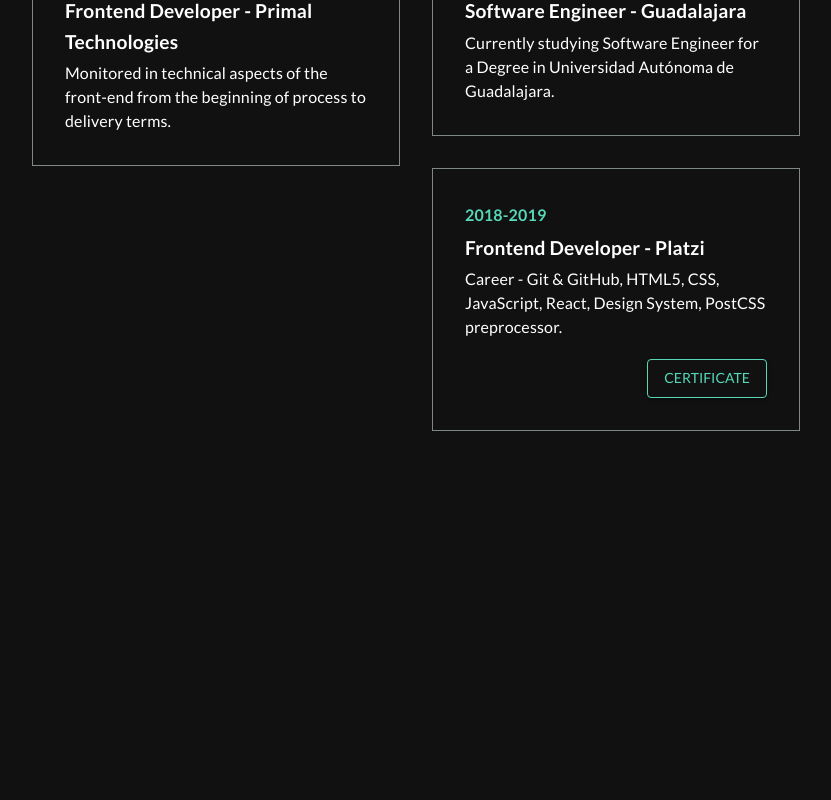
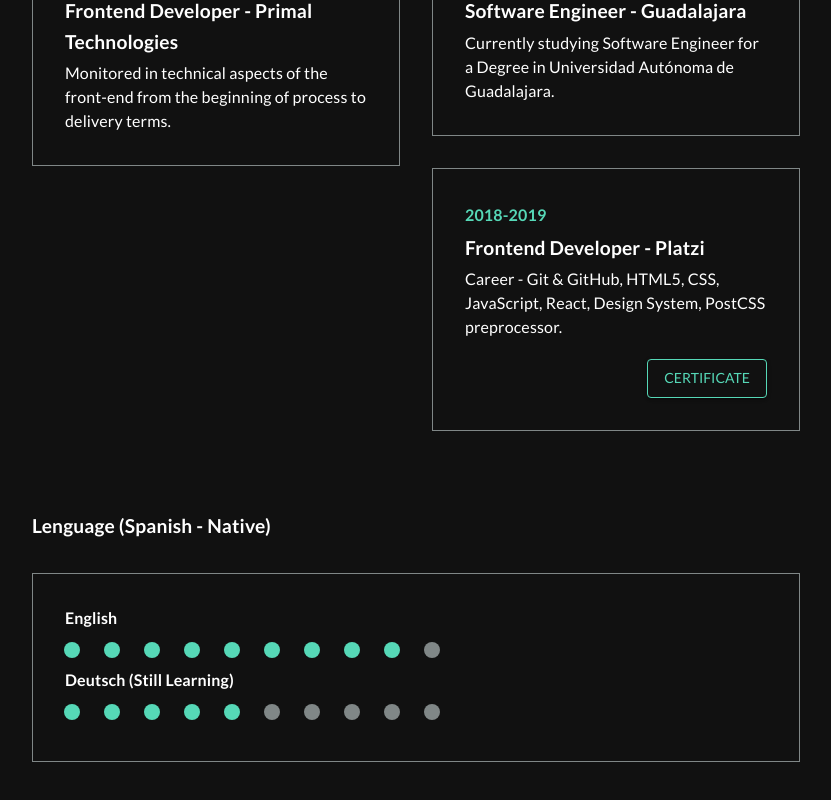
Before and after one commit to Juaniconn/juan-ponce-portfolio, a React (Create React App) app: page /resume in a window 1280 px wide. Shown: the part 2703-3503 px from the top of the page, without its empty margins (224-1055 px from the left). Before the commit the page ends 3214 px from the top, so only its background shows below. Built offline with nearby package versions, Linux system fonts and the light colour scheme.

Commit message:
Lenguage

```diff
--- a/src/components/molecules/lenguageSkills.js
+++ b/src/components/molecules/lenguageSkills.js
@@ -0,0 +1,64 @@
+import React from 'react'
+import { Box, makeStyles, Typography } from '@material-ui/core'
+import { Rating } from '@material-ui/lab'
+import FiberManualRecordIcon from '@material-ui/icons/FiberManualRecord';
+import withWidth from '@material-ui/core/withWidth';
+
+const useStyles = makeStyles((theme) => ({
+    lenguage: {
+        margin: "5rem 0",
+    },
+    lenguageItemWrapper: {
+        border: "1px solid #808787",
+        padding: '2rem',
+        display: 'grid',
+        gridTemplateColumns: "repeat(auto-fit, minmax(25rem, 1fr))",
+        [theme.breakpoints.down('xs')]: {
+            gridTemplateColumns: "initial",
+            gridGap: '1rem',
+            textAlign: "center",
+        },
+    },
+    lenguageRating: {
+        color: "#56D8B7",
+        marginLeft: '-0.8rem',
+        [theme.breakpoints.down('xs')]:{
+            marginLeft: '0',
+        },
+        "& .MuiRating-decimal": {
+            margin: '0 0.25rem',
+        },
+        "& .MuiRating-icon": {
+            margin: "0 0.5rem",
+            [theme.breakpoints.down('xs')]: {
+                margin: '0',
+            }
+        },
+        "& .MuiRating-iconEmpty": {
+            color: '#808787',
+        },
+    },
+}));
+
+
+const Lenguage = (props) => {
+    const classes = useStyles()
+    console.log(props.width)
+    return(
+        <Box className={classes.lenguage}>
+            <Typography style={{color: '#fff', fontWeight: 'bolder', fontSize: '1.2rem', marginBottom: '2rem'}} variant="h6">Lenguage (Spanish - Native)</Typography>
+            <Box className={classes.lenguageItemWrapper} borderColor="transparent">
+                <Box>
+                    <Typography style={{color: '#fff', fontSize: '1rem', fontWeight: 'bold', margin: '0 0 0.5rem', padding: '0', border: '0'}}>English</Typography>
+                    <Rating className={classes.lenguageRating} icon={<FiberManualRecordIcon fontSize="inherit"/>} name={props.width !== 'xs' ? 'read-only' : 'half-read-only'} precision={props.width !== 'xs' ? 1 : 0.5} readOnly value={props.width !== 'xs' ? 9 : 4.5} max={props.width !== 'xs' ? 10 : 5} />
+                </Box>
+                <Box>
+                    <Typography style={{color: '#fff', fontSize: '1rem', fontWeight: 'bold', margin: '0 0 0.5rem', padding: '0', border: '0'}}>Deutsch (Still Learning)</Typography>
+                    <Rating className={classes.lenguageRating} icon={<FiberManualRecordIcon fontSize="inherit"/>} name={props.width !== 'xs' ? 'read-only' : 'half-read-only'} precision={props.width !== 'xs' ? 1 : 0.5} readOnly value={props.width !== 'xs' ? 5 : 2.5} max={props.width !== 'xs' ? 10 : 5} />
+                </Box>
+            </Box>
+        </Box>
+    )
+}
+
+export default withWidth()(Lenguage)
--- a/src/components/pages/resume.js
+++ b/src/components/pages/resume.js
@@ -7,6 +7,7 @@
 import Services from './../molecules/services'
 import PricingTable from './../molecules/pracingTable'
 import ExpAndEdu from './../molecules/experience&Education'
+import Lenguage from './../molecules/lenguageSkills'
 
 const useStyles = makeStyles((theme) => ({
     resume: {
@@ -27,6 +28,7 @@
                 <Services />
                 <PricingTable />
                 <ExpAndEdu />
+                <Lenguage />
             </Box>
         </>
     )
```
